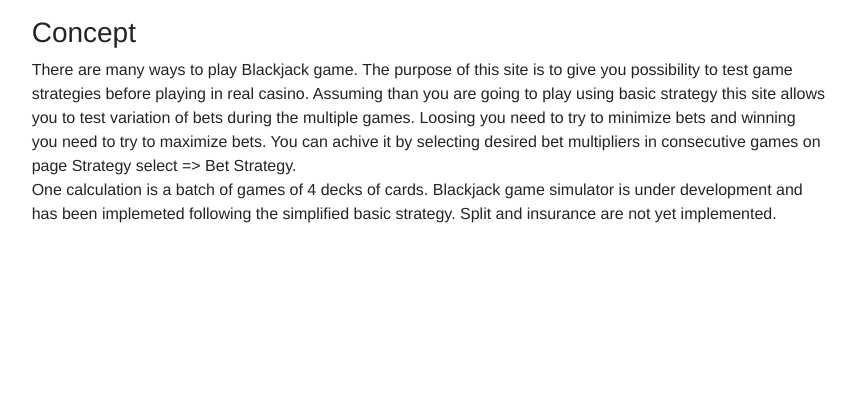
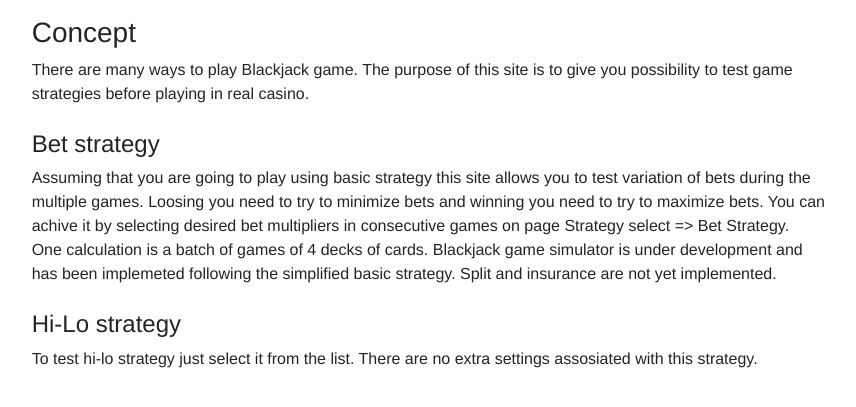
Before and after one commit to kroljulian13/blackjack, a Flask app: page /overview in a window 1280 px wide. Shown: the part 56-463 px from the top of the page, without its empty margins (105-961 px from the left). Run offline with Flask 2, Linux system fonts and the light colour scheme; some libraries are stand-ins or nearby versions.

Commit message:
overview updated, strategy page -> show-hide coefficients corrected

```diff
--- a/templates/overview.html
+++ b/templates/overview.html
@@ -7,7 +7,10 @@
     <div class="container">
         <h3>Concept</h3>
         There are many ways to play Blackjack game. The purpose of this site is to give you possibility
-        to test game strategies before playing in real casino. Assuming than you are going to play using basic
+        to test game strategies before playing in real casino.
+        <br><br>
+        <h4>Bet strategy</h4>
+        Assuming that you are going to play using basic
         strategy this site allows you to test variation of bets during the multiple games. Loosing
         you need to try to minimize bets and winning you need to try to maximize bets.
         You can achive it by selecting desired bet multipliers in consecutive games on page Strategy select =>
@@ -16,6 +19,10 @@
         One calculation is a batch of games of 4 decks of cards.
         Blackjack game simulator is under development and has been implemeted following the simplified basic
         strategy. Split and insurance are not yet implemented.
+        <br><br>
+        <h4>Hi-Lo strategy</h4>
+        To test hi-lo strategy just select it from the list. There are no extra settings assosiated
+        with this strategy.
 
     </div>
 </main>
```
Also changed, not shown: templates/strategy.html (+10 -7 lines), blackjack.db, 2 other files.
